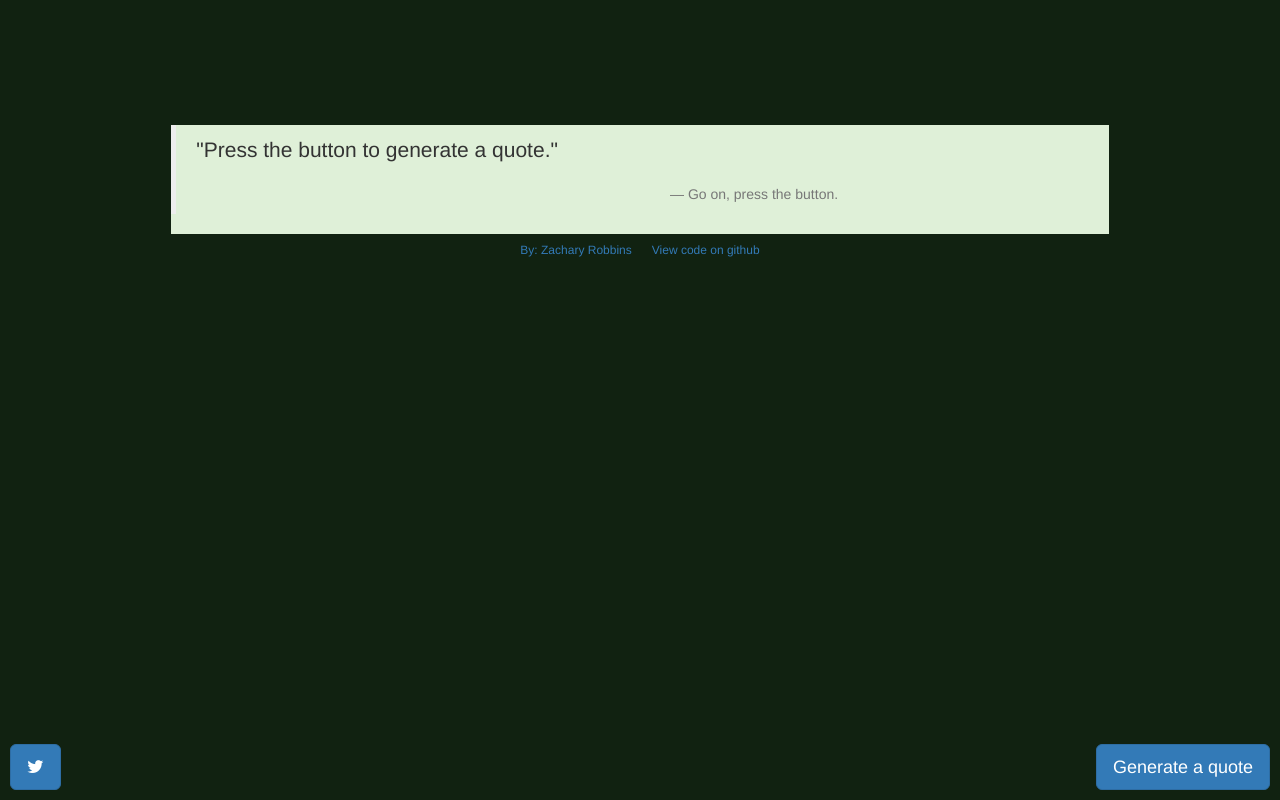
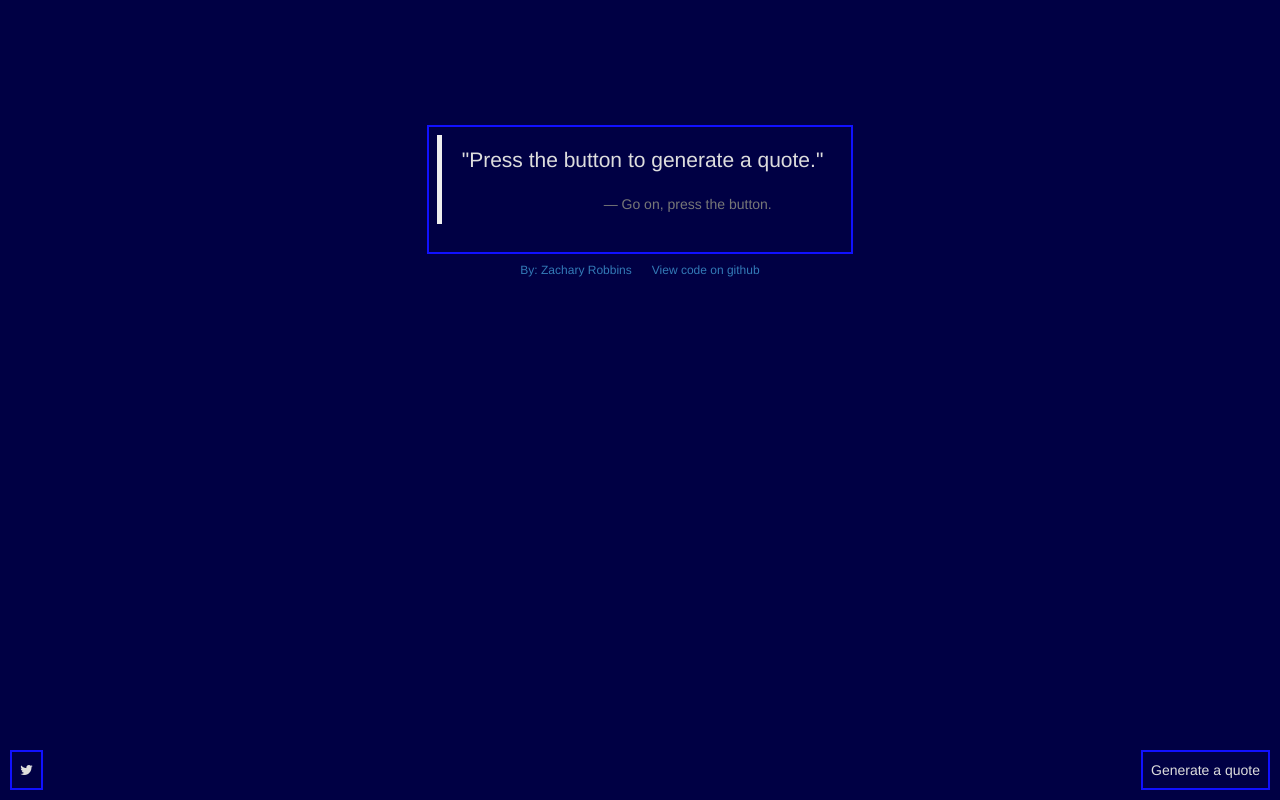
Before and after one commit to Xaqiri/RandomQuoteGenerator, a plain HTML site: page index.html in a window 1280 px wide. Drawn offline with nearby package versions, Linux system fonts and the light colour scheme.

Commit message:
Changed color scheme

```diff
--- /dev/null
+++ b/css/rqg.scss
@@ -0,0 +1,52 @@
+$bg-color: #004;
+$fg-color: #DDD;
+
+html, body {
+	height: 100%;
+	width: 100%;
+	background-color: $bg-color;
+    text-align: center;
+}
+
+.button {
+  padding: 8px 8px;
+  border: 2px solid lighten($bg-color, 40%);
+  background-color: $bg-color;
+  color: $fg-color;
+  &:hover {
+    background-color: lighten($bg-color, 60%);
+    color: darken($fg-color, 80%);
+    box-shadow: 0px 0px 10px lighten($bg-color, 60%);
+  }
+}
+
+.bottom-left {
+	position: absolute;
+	bottom: 0;
+	margin: 10px;
+	left: 0;
+}
+
+.bottom-right {
+	position: absolute;
+	bottom: 0;
+	margin: 10px;
+	right: 0;
+}
+
+#quoteArea {
+    display: inline-block;
+    margin-top: 10%;
+    padding: 8px 8px;
+    border: 2px solid lighten($bg-color, 40%);
+    background-color: $bg-color;
+    color: $fg-color;
+}
+
+#quote {
+    //background-color: lighten($bg-color, 40%);
+}
+
+#author {
+	margin-left: 25%;
+}
--- a/index.html
+++ b/index.html
@@ -5,18 +5,18 @@
     <meta charset="UTF-8">
     <title>Random Quote Generator</title>
     <script src="http://code.jquery.com/jquery-2.0.0.js"></script>
-	<script src="rqg.js"></script>
+    <script src="js/rqg.js"></script>
     <script src="https://maxcdn.bootstrapcdn.com/bootstrap/3.3.6/js/bootstrap.min.js" integrity="sha384-0mSbJDEHialfmuBBQP6A4Qrprq5OVfW37PRR3j5ELqxss1yVqOtnepnHVP9aJ7xS" crossorigin="anonymous"></script>
     <link rel="stylesheet" href="https://maxcdn.bootstrapcdn.com/bootstrap/3.3.6/css/bootstrap.min.css" integrity="sha384-1q8mTJOASx8j1Au+a5WDVnPi2lkFfwwEAa8hDDdjZlpLegxhjVME1fgjWPGmkzs7" crossorigin="anonymous"></link>
     <link rel="stylesheet" href="https://maxcdn.bootstrapcdn.com/font-awesome/4.5.0/css/font-awesome.min.css">
-    <link rel="stylesheet" href="rqg.css"></link>
+    <link rel="stylesheet" href="css/rqg.css"></link>
     <link rel="stylesheet" href="https://cdnjs.cloudflare.com/ajax/libs/animate.css/3.5.1/animate.min.css"></link>
 </head>
-<body class="container-fluid" id="page">
-	<div class="quoteArea bg-success">
+<body class="container-fluid">
+	<div id="quoteArea">
 		<blockquote>
 			<p class="lead text-left">"<span id="quote">Press the button to generate a quote.</span>"</p>
-			<footer id="author">Go on, press the button.</footer>
+		    <footer id="author">Go on, press the button.</footer>
 		</blockquote>
 	</div>
     <h6 class="text-primary">
@@ -24,13 +24,13 @@
         &nbsp&nbsp&nbsp&nbsp
         View code on <a href="http://xaqiri.github.io/RandomQuoteGenerator/">github</a>
     </h6>
-    <a class="btn btn-primary btn-lg bottom-left" role="button"
+    <a class="button bottom-left" role="button"
 		href="https://twitter.com/intent/tweet?text=Hello%20World" target="_blank"
 		id="tweet">
 		<i class="fa fa-twitter"></i>
 	</a>
-	<button class="btn btn-primary btn-lg bottom-right" role="button" id="generateQuote">
+	<div class="button bottom-right" id="generateQuote">
 		Generate a quote
-	</button>
+	</div>
 </body>
 </html>
--- /dev/null
+++ b/js/rqg.js
@@ -0,0 +1,20 @@
+'use strict'
+
+$(document).ready(() => {
+  let rand = Math.floor(Math.random() * (25))
+  let currQuote = ''
+  let currAuthor = ''
+  $('#generateQuote').on('click', () => {
+    rand = Math.floor(Math.random() * (25))
+    $('#quote').html('Test quote')
+    /*$.getJSON('http://quotesondesign.com/wp-json/posts?filter[orderby]=rand&filter[posts_per_page]=25&callback=', a => {
+      currQuote = $(a[rand].content).text()
+      currAuthor = a[rand].title
+      $('#quote').html(currQuote)
+      $('#author').html(currAuthor)
+    })*/
+  })
+  $('#tweet').on('click', () => {
+    $('a').attr('href', 'https://twitter.com/intent/tweet?text=' + currQuote + ' - ' + currAuthor)
+  })
+})
--- a/rqg.js
+++ /dev/null
@@ -1,16 +0,0 @@
-$(document).ready(function() {
-	var rand = Math.floor(Math.random() * (25));
-	var currQuote = ""; var currAuthor = "";
-	$("#generateQuote").on("click", function() {
-		rand = Math.floor(Math.random() * (25));
-		$.getJSON("http://quotesondesign.com/wp-json/posts?filter[orderby]=rand&filter[posts_per_page]=25&callback=", function(a) {
-			currQuote = $(a[rand].content).text();
-			currAuthor = a[rand].title;
-            $("#quote").html(currQuote);
-			$("#author").html(currAuthor);
-		});
-	});
-	$("#tweet").on("click", function() {
-		$("a").attr("href", "https://twitter.com/intent/tweet?text=" + currQuote + " - " + currAuthor);
-	});
-});
```
Also changed, not shown: css/rqg.css (added), rqg.css (deleted), 1 other file.
